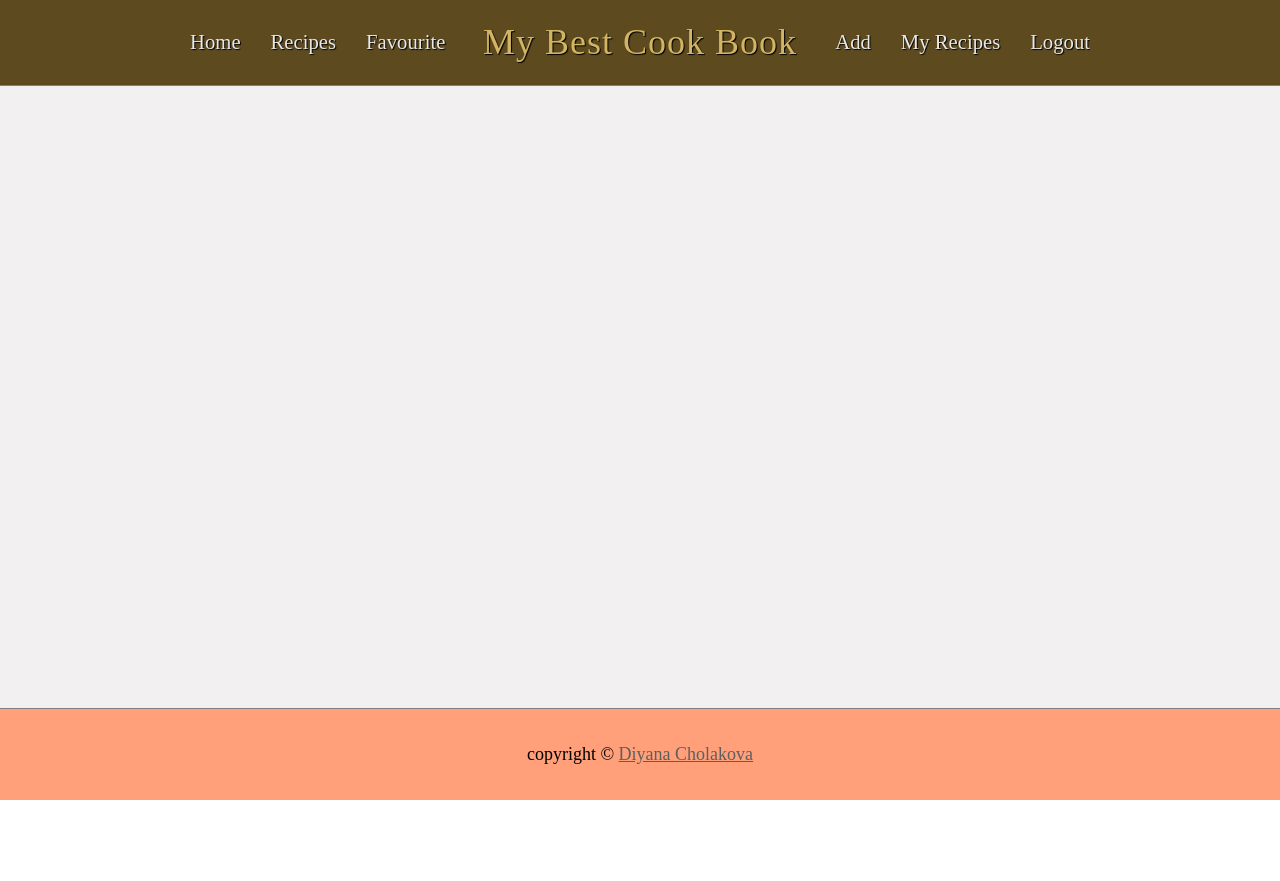
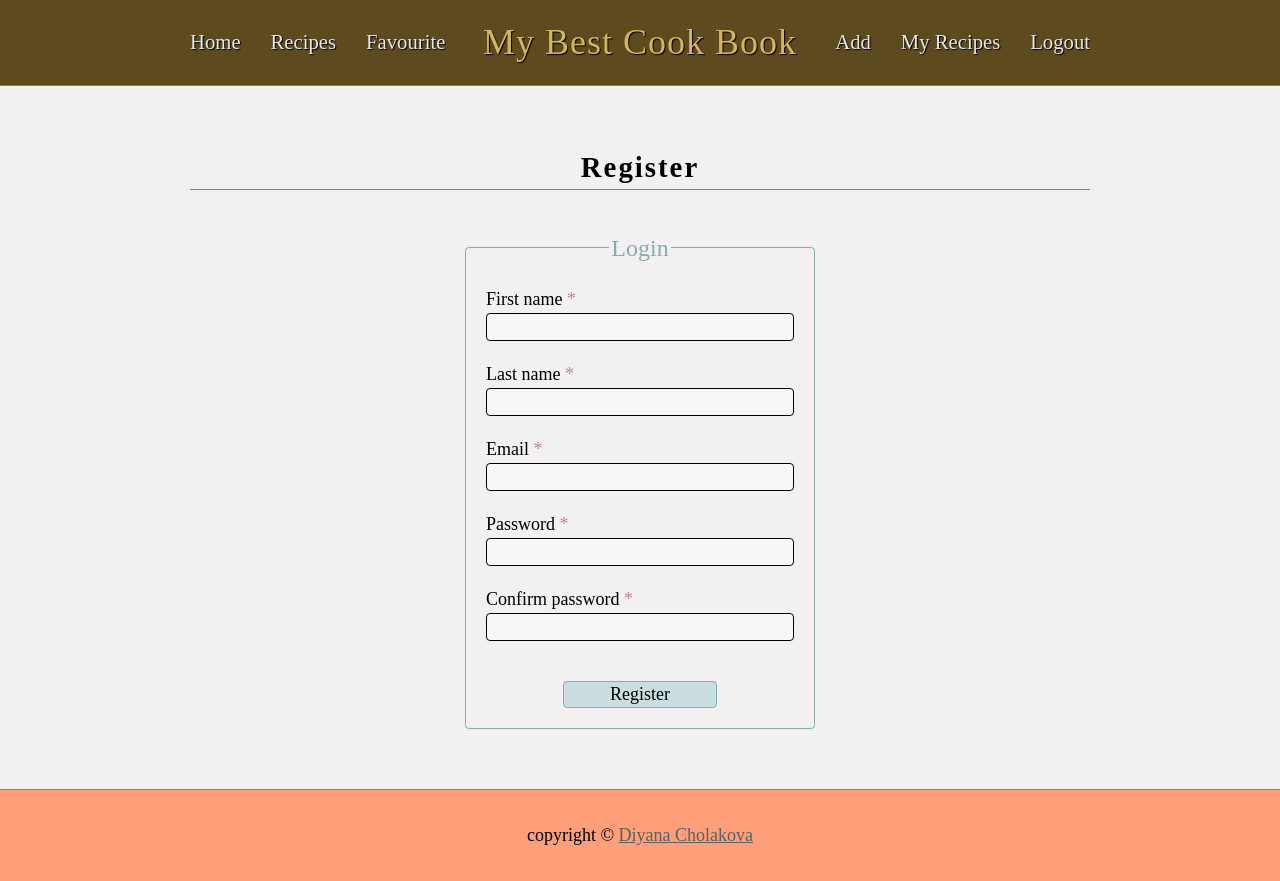
Before and after one commit to diynamix/MyBestCookBook, a React (Vite) app in the folder client/: page /register in a window 1280 px wide. Before the commit the page ends 800 px from the top, so only its background shows below. Built offline with nearby package versions, Linux system fonts and the light colour scheme; a web font is replaced by a local one.

Commit message:
added register page

```diff
--- a/client/src/App.jsx
+++ b/client/src/App.jsx
@@ -6,6 +6,7 @@ import Home from "./components/Home/Home"
 import Login from './components/login/Login'
 import RecipeAdd from './components/recipe-add/RecipeAdd'
 import RecipeList from './components/recipe-list/RecipeList'
+import Register from './components/register/Register'
 
 function App() {
 
@@ -19,6 +20,7 @@ function App() {
                 <Route path='/recipes' element={<RecipeList />} />
                 <Route path='/recipes/add' element={<RecipeAdd />} />
                 <Route path='/login' element={<Login />} />
+                <Route path='/register' element={<Register />} />
             </Routes>
         </main>
 
--- a/client/src/components/login/Login.jsx
+++ b/client/src/components/login/Login.jsx
@@ -26,7 +26,6 @@ export default function Login() {
                         </div>
                     </fieldset>
 
-                    <div className="login-register-switch">Don't have an account? Go to <a link="/register">register</a>.</div>
                 </form>
 
             </section>
--- /dev/null
+++ b/client/src/components/register/Register.jsx
@@ -0,0 +1,49 @@
+export default function Register() {
+    return(
+        <div className="content-wrap login">
+            <h2 className="page-title divider">Register</h2>
+
+            <section className="form-section">
+
+                <form id="login-form" method="post">
+
+                    <fieldset>
+
+                        <legend>Login</legend>
+
+                        <div className="form-group">
+                            <label htmlFor="firstName" className="form-label required">First name</label>
+                            <input type="text" id="firstName" name="firstName" className="form-control" />
+                        </div>
+
+                        <div className="form-group">
+                            <label htmlFor="lastName" className="form-label required">Last name</label>
+                            <input type="text" id="lastName" name="lastName" className="form-control" />
+                        </div>
+
+                        <div className="form-group">
+                            <label htmlFor="email" className="form-label required">Email</label>
+                            <input type="email" id="email" name="email" className="form-control" />
+                        </div>
+
+                        <div className="form-group">
+                            <label htmlFor="password" className="form-label required">Password</label>
+                            <input type="password" id="password" name="password" className="form-control" />
+                        </div>
+
+                        <div className="form-group">
+                            <label htmlFor="confirmPassword" className="form-label required">Confirm password</label>
+                            <input type="password" id="confirmPassword" name="confirmPassword" className="form-control" />
+                        </div>
+
+                        <div>
+                            <button id="login-submit" type="submit" className="sbm-btn">Register</button>
+                        </div>
+                    </fieldset>
+
+                </form>
+
+            </section>
+        </div>
+    );
+}
```
